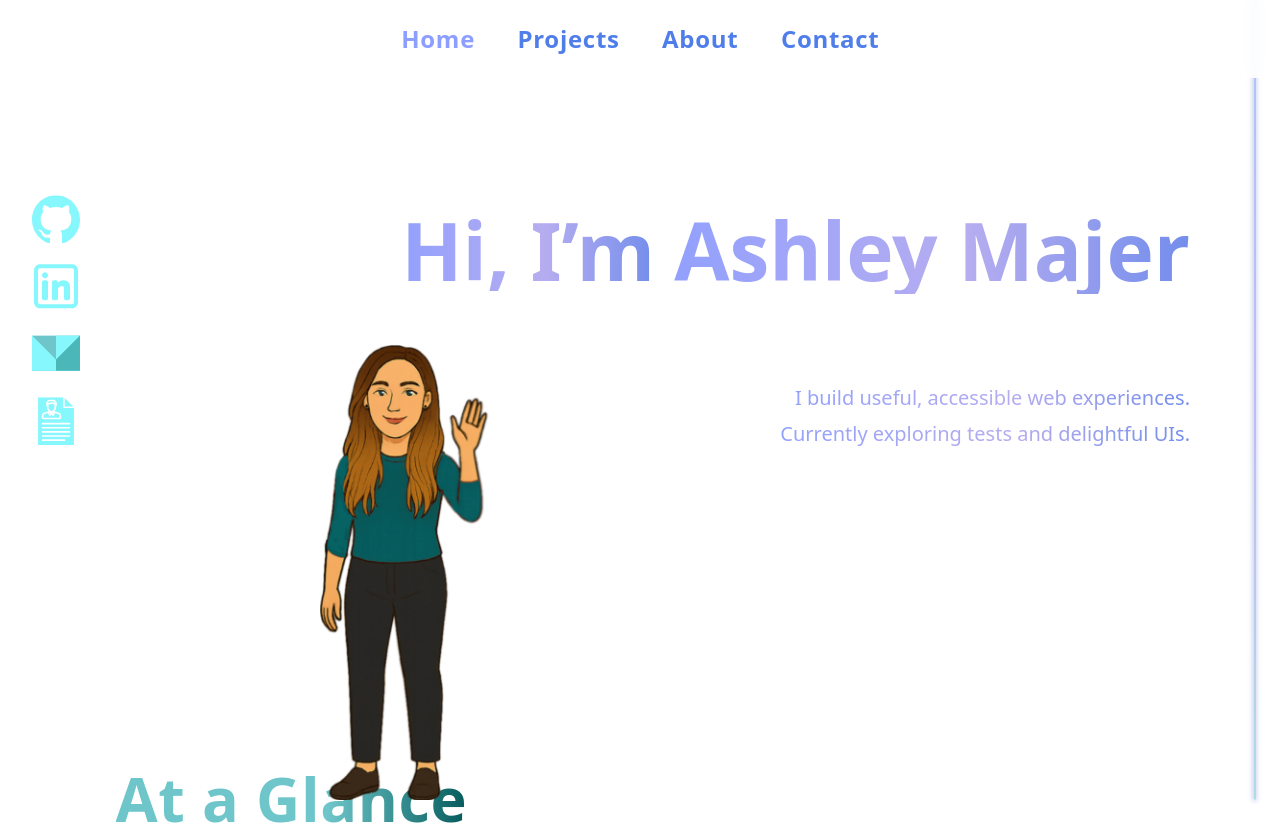
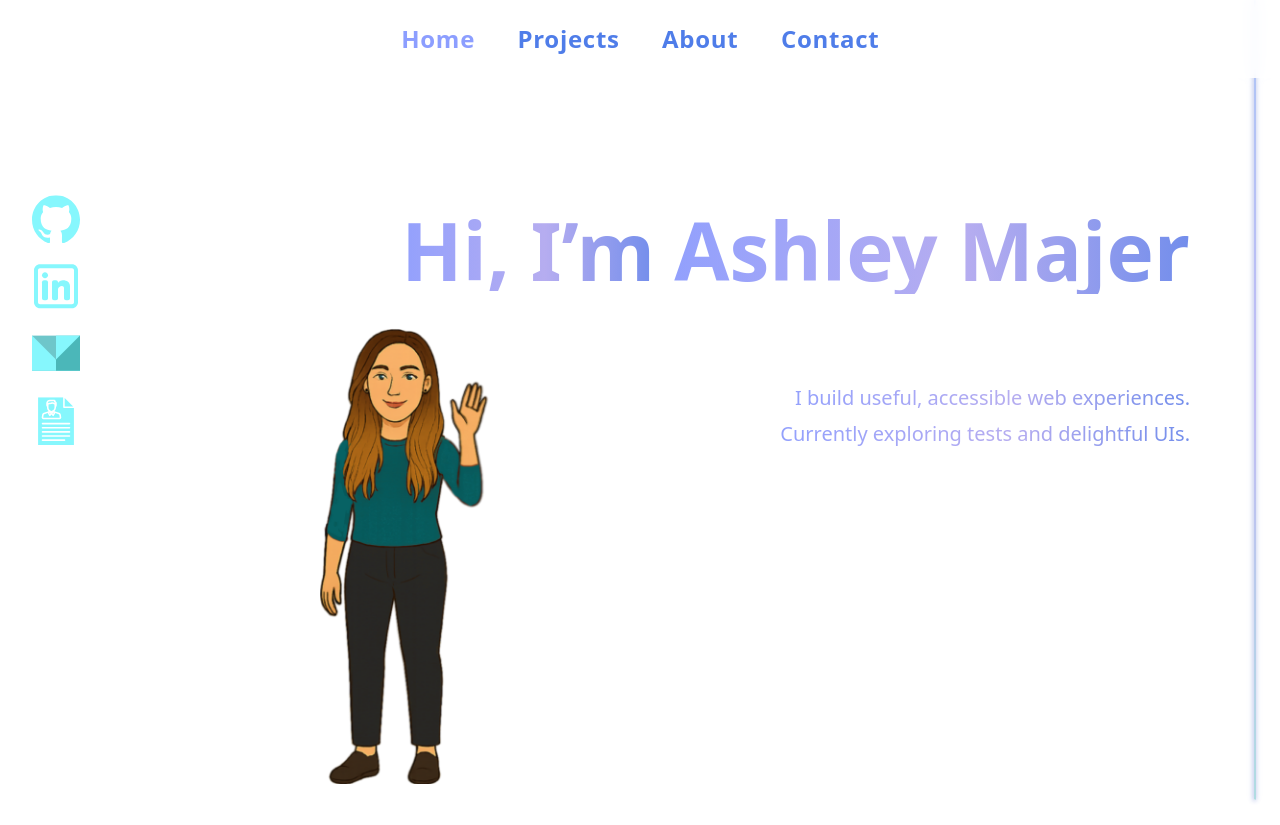
Before and after one commit to MajerAsh/AMajerWebsite, a React (Vite) app: page / in a window 1280 px wide. Shown: the top 825 px of the page. Built offline with nearby package versions, Linux system fonts and the light colour scheme.

Commit message:
added bottom margin to Home which helps but she still disappears when on At A Gance

```diff
--- a/src/components/CharacterAnimation.css
+++ b/src/components/CharacterAnimation.css
@@ -5,7 +5,7 @@
 }
 .character {
   position: absolute;
-  bottom: 0;
+  bottom: 2vh;
   left: -20vw;
   z-index: 100;
   pointer-events: none;
--- a/src/pages/Home.jsx
+++ b/src/pages/Home.jsx
@@ -8,7 +8,7 @@ export default function Home({ showCharacter }) {
     <>
       <section
         className="hero container hero-full"
-        style={{ position: "relative" }}
+        style={{ position: "relative", marginBottom: "12vh" }}
       >
         <div className="hero__text hero-animated">
           <div className="hero-header-row">
```
